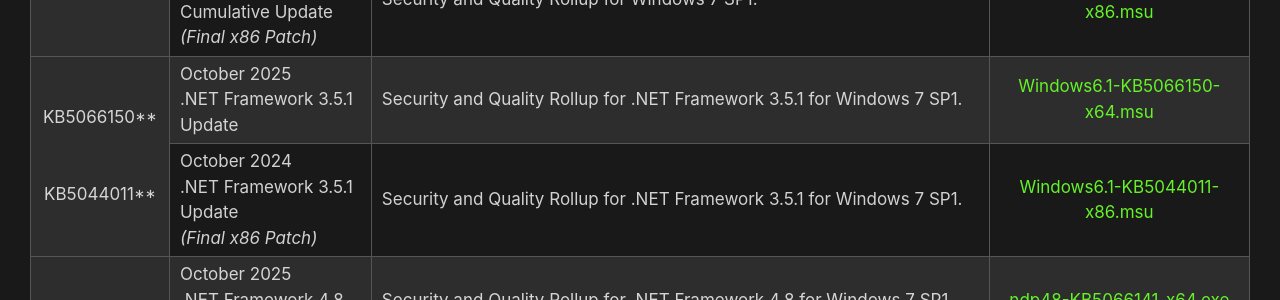
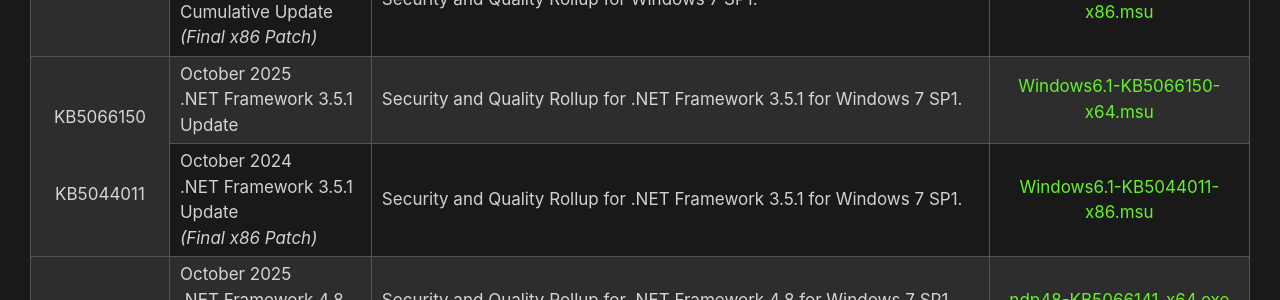
Before and after one commit to HackAndPwn/HackAndPwn.github.io, a Jekyll site: the page built from _posts/2020-05-23-windows-7-esu-patching.md, in a window 1280 px wide and 900 px high, scrolled down 8678 px. Shown: the part 153-453 px from the top of the window. Built offline with Jekyll 4.4.1, drawn with Linux system fonts in a browser that asks for light colours.

Commit message:
remove asterisks

```diff
--- a/_posts/2020-05-23-windows-7-esu-patching.md
+++ b/_posts/2020-05-23-windows-7-esu-patching.md
@@ -135,7 +135,7 @@
 <tr><td style="text-align:left">June 2024<br>Servicing Stack Update<br><i>(Final x86 Patch)</i></td><td style="text-align:left">This update makes quality improvements to the servicing stack, which is the component that installs Windows updates. Servicing stack updates (SSU) makes sure that you have a robust and reliable servicing stack so that your devices can receive and install Microsoft updates.</td><td><a href="https://github.com/HackAndPwn/Windows-7-Patching/raw/master/07_ESU_Updates/01_Windows6.1-KB5039339-x86.msu">Windows6.1-KB5039339-x86.msu</a></td></tr>
 <tr><td rowspan="2">KB5066872*<br>&nbsp;<br>&nbsp;<br>KB5044356*</td><td style="text-align:left">October 2025<br>Windows 7 Cumulative Update x64</td><td style="text-align:left">Security and Quality Rollup for Windows 7 SP1.</td><td><a href="https://github.com/HackAndPwn/Windows-7-Patching/raw/master/07_ESU_Updates/02_Windows6.1-KB5066872-x64.msu">Windows6.1-KB5066872-x64.msu</a></td></tr>
 <tr><td style="text-align:left">October 2024<br>Windows 7 Cumulative Update<br><i>(Final x86 Patch)</i></td><td style="text-align:left">Security and Quality Rollup for Windows 7 SP1.</td><td><a href="https://github.com/HackAndPwn/Windows-7-Patching/raw/master/07_ESU_Updates/02_Windows6.1-KB5044356-x86.msu">Windows6.1-KB5044356-x86.msu</a></td></tr>
-<tr><td rowspan="2">KB5066150**<br>&nbsp;<br>&nbsp;<br>KB5044011**</td><td style="text-align:left">October 2025<br>.NET Framework 3.5.1 Update</td><td style="text-align:left">Security and Quality Rollup for .NET Framework 3.5.1 for Windows 7 SP1.</td><td><a href="https://github.com/HackAndPwn/Windows-7-Patching/raw/master/07_ESU_Updates/03_Windows6.1-KB5066150-x64.msu">Windows6.1-KB5066150-x64.msu</a></td></tr>
+<tr><td rowspan="2">KB5066150<br>&nbsp;<br>&nbsp;<br>KB5044011</td><td style="text-align:left">October 2025<br>.NET Framework 3.5.1 Update</td><td style="text-align:left">Security and Quality Rollup for .NET Framework 3.5.1 for Windows 7 SP1.</td><td><a href="https://github.com/HackAndPwn/Windows-7-Patching/raw/master/07_ESU_Updates/03_Windows6.1-KB5066150-x64.msu">Windows6.1-KB5066150-x64.msu</a></td></tr>
 <tr><td style="text-align:left">October 2024<br>.NET Framework 3.5.1 Update<br><i>(Final x86 Patch)</i></td><td style="text-align:left">Security and Quality Rollup for .NET Framework 3.5.1 for Windows 7 SP1.</td><td><a href="https://github.com/HackAndPwn/Windows-7-Patching/raw/master/07_ESU_Updates/03_Windows6.1-KB5044011-x86.msu">Windows6.1-KB5044011-x86.msu</a></td></tr>
 <tr><td rowspan="2">KB5066141**<br>&nbsp;<br>&nbsp;<br>KB5044027**</td><td style="text-align:left">October 2025<br>.NET Framework 4.8 Update x64</td><td style="text-align:left">Security and Quality Rollup for .NET Framework 4.8 for Windows 7 SP1.</td><td><a href="https://github.com/HackAndPwn/Windows-7-Patching/raw/master/07_ESU_Updates/04_ndp48-KB5066141-x64.exe">ndp48-KB5066141-x64.exe</a></td></tr>
 <tr><td style="text-align:left">October 2024<br>.NET Framework 4.8 Update<br><i>(Final x86 Patch)</i></td><td style="text-align:left">Security and Quality Rollup for .NET Framework 4.8 for Windows 7 SP1.</td><td><a href="https://github.com/HackAndPwn/Windows-7-Patching/raw/master/07_ESU_Updates/04_ndp48-KB5044027-x86.exe">ndp48-KB5044027-x86.exe</a></td></tr></tbody></table>
```
